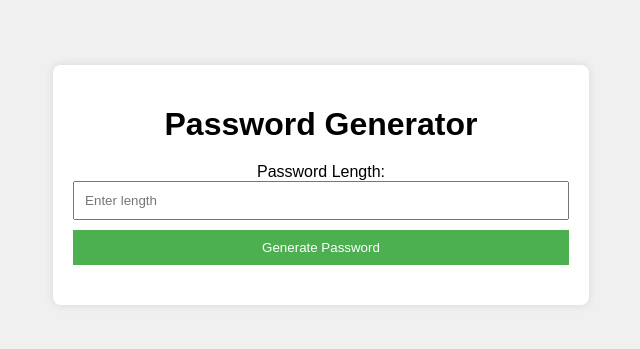
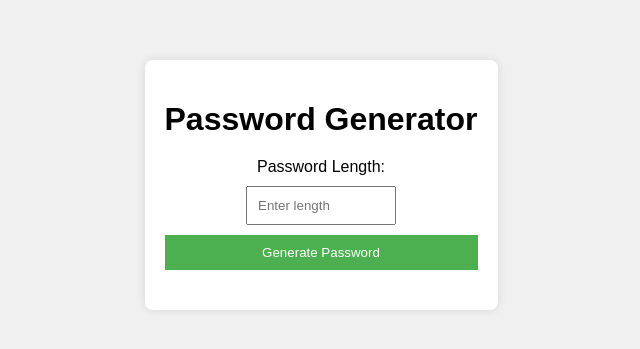
Before and after one commit to Vishesh-Nagar/Password, a plain HTML site: page index.html in a window 1280 px wide. Shown: the part 215-564 px from the top of the page, without its empty margins (319-959 px from the left). Drawn offline with Linux system fonts and the light colour scheme.

Commit message:
22 Oct 24

```diff
--- a/index.html
+++ b/index.html
@@ -9,13 +9,13 @@
     <body>
         <div class="container">
             <h1>Password Generator</h1>
-            <label for="length">Password Length:</label>
+            <label for="length">Password Length:</label><br />
             <input
                 type="number"
                 id="length"
                 min="1"
                 placeholder="Enter length"
-            />
+            /> <br>
             <button onclick="generatePassword()">Generate Password</button>
             <div id="result"></div>
         </div>
--- a/style.css
+++ b/style.css
@@ -14,6 +14,7 @@ body {
     border-radius: 8px;
     box-shadow: 0 0 10px rgba(0, 0, 0, 0.1);
     text-align: center;
+    display: block;
 }
 
 h1 {
@@ -22,8 +23,8 @@ h1 {
 
 input {
     padding: 10px;
-    margin-bottom: 10px;
-    width: 100%;
+    margin: 10px;
+    width: 150px;
     box-sizing: border-box;
 }
 
@@ -43,7 +44,7 @@ button:hover {
 
 #result {
     margin-top: 20px;
-    font-size: 18px;
+    font-size: 15px;
     word-break: break-word;
     font-weight: bold;
 }
```
